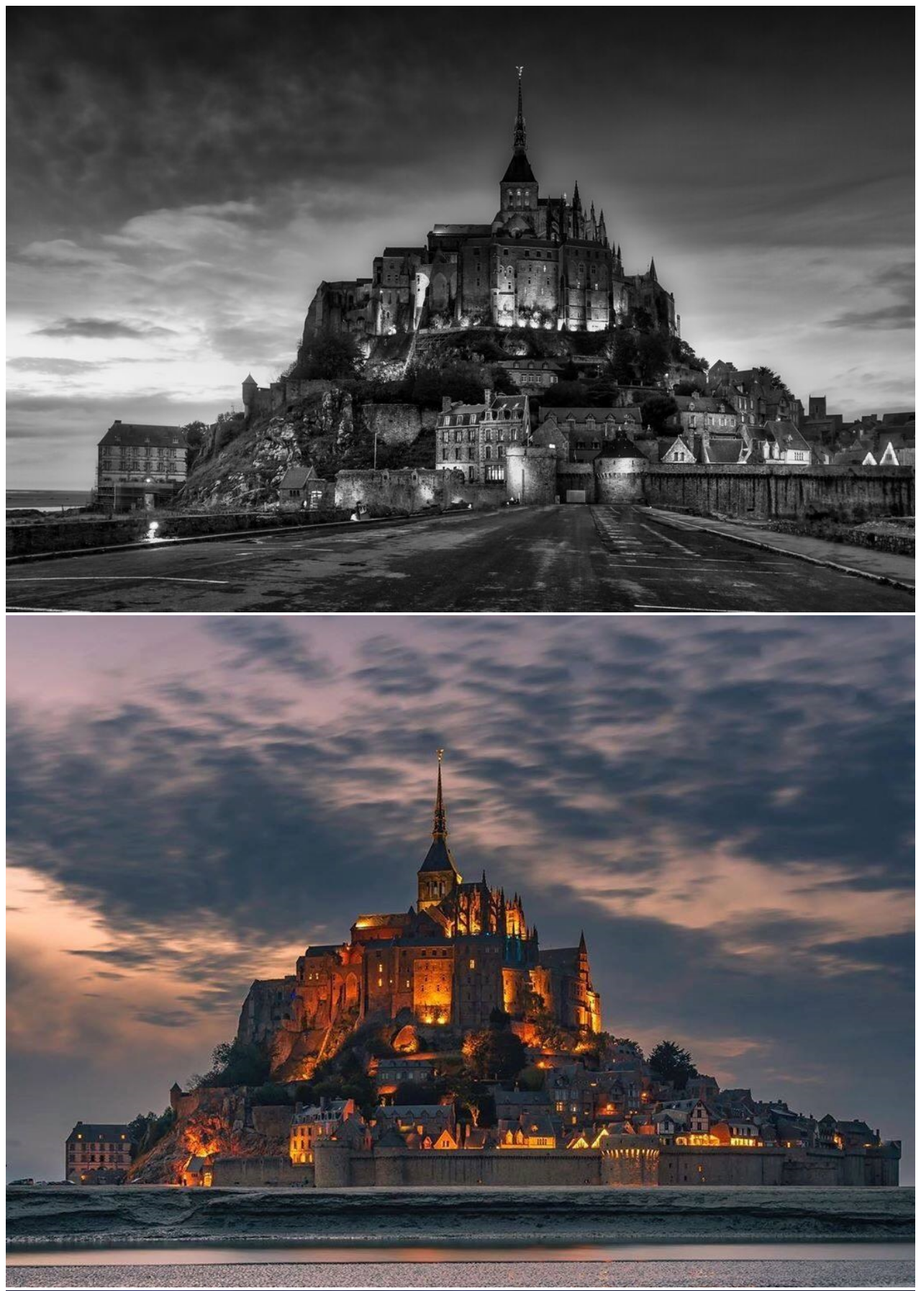
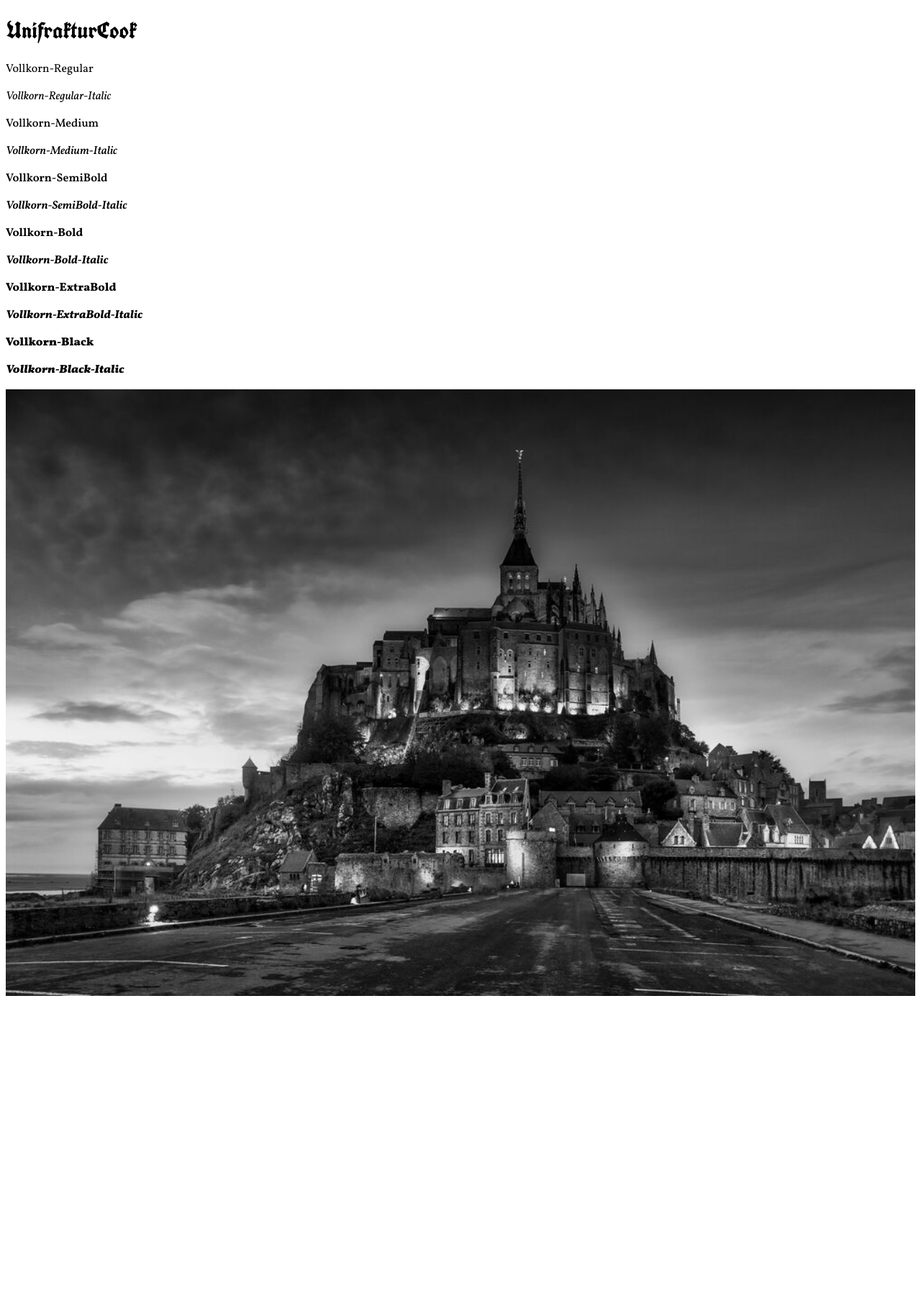
Before and after one commit to Emma-Jonna/Island-Hotel, a PHP site: page / in a window 1280 px wide. Shown: the top 1794 px of the page at 72% size. After the commit the page ends 1384 px from the top, so only its background shows below. Run offline with PHP 8.4, Linux system fonts and the light colour scheme.

Commit message:
added all the font faces

```diff
--- /dev/null
+++ b/CSS/fonts.css
@@ -0,0 +1,109 @@
+@font-face {
+  font-family: 'UnifrakturCook';
+  src: local('UnifrakturCook'),
+    url('/Fonts/UnifrakturCook/UnifrakturCook-Bold.woff2') format('woff2'),
+    url('/Fonts/UnifrakturCook/UnifrakturCook-Bold.woff') format('wuff');
+  font-weight: 700;
+}
+
+@font-face {
+  font-family: 'Vollkorn-Regular';
+  src: local('Vollkorn-Regular'),
+    url('/Fonts/Vollkorn/Vollkorn-Regular.woff2') format('woff2'),
+    url('/Fonts/Vollkorn/Vollkorn-Regular.woff') format('wuff');
+  font-weight: 400;
+}
+
+@font-face {
+  font-family: 'Vollkorn-Regular-Italic';
+  src: local('Vollkorn-Regular-Italic'),
+    url('/Fonts/Vollkorn/Vollkorn-Italic.woff2') format('woff2'),
+    url('/Fonts/Vollkorn/Vollkorn-Italic.woff') format('wuff');
+  font-weight: 400;
+  font-style: italic;
+}
+
+@font-face {
+  font-family: 'Vollkorn-Medium';
+  src: local('Vollkorn-Medium'),
+    url('/Fonts/Vollkorn/Vollkorn-Medium.woff2') format('woff2'),
+    url('/Fonts/Vollkorn/Vollkorn-Medium.woff') format('wuff');
+  font-weight: 500;
+}
+
+@font-face {
+  font-family: 'Vollkorn-Medium-Italic';
+  src: local('Vollkorn-Medium-Italic'),
+    url('/Fonts/Vollkorn/Vollkorn-MediumItalic.woff2') format('woff2'),
+    url('/Fonts/Vollkorn/Vollkorn-MediumItalic.woff') format('wuff');
+  font-weight: 500;
+  font-style: italic;
+}
+
+@font-face {
+  font-family: 'Vollkorn-SemiBold';
+  src: local('Vollkorn-SemiBold'),
+    url('/Fonts/Vollkorn/Vollkorn-SemiBold.woff2') format('woff2'),
+    url('/Fonts/Vollkorn/Vollkorn-SemiBold.woff') format('wuff');
+  font-weight: 600;
+}
+
+@font-face {
+  font-family: 'Vollkorn-SemiBold-Italic';
+  src: local('Vollkorn-SemiBold-Italic'),
+    url('/Fonts/Vollkorn/Vollkorn-SemiBoldItalic.woff2') format('woff2'),
+    url('/Fonts/Vollkorn/Vollkorn-SemiBoldItalic.woff') format('wuff');
+  font-weight: 600;
+  font-style: italic;
+}
+
+@font-face {
+  font-family: 'Vollkorn-Bold';
+  src: local('Vollkorn-Bold'),
+    url('/Fonts/Vollkorn/Vollkorn-Bold.woff2') format('woff2'),
+    url('/Fonts/Vollkorn/Vollkorn-Bold.woff') format('wuff');
+  font-weight: 700;
+}
+
+@font-face {
+  font-family: 'Vollkorn-Bold-Italic';
+  src: local('Vollkorn-Bold-Italic'),
+    url('/Fonts/Vollkorn/Vollkorn-BoldItalic.woff2') format('woff2'),
+    url('/Fonts/Vollkorn/Vollkorn-BoldItalic.woff') format('wuff');
+  font-weight: 700;
+  font-style: italic;
+}
+
+@font-face {
+  font-family: 'Vollkorn-ExtraBold';
+  src: local('Vollkorn-ExtraBold'),
+    url('/Fonts/Vollkorn/Vollkorn-ExtraBold.woff2') format('woff2'),
+    url('/Fonts/Vollkorn/Vollkorn-ExtraBold.woff') format('wuff');
+  font-weight: 800;
+}
+
+@font-face {
+  font-family: 'Vollkorn-ExtraBold-Italic';
+  src: local('Vollkorn-ExtraBold-Italic'),
+    url('/Fonts/Vollkorn/Vollkorn-ExtraBoldItalic.woff2') format('woff2'),
+    url('/Fonts/Vollkorn/Vollkorn-ExtraBoldItalic.woff') format('wuff');
+  font-weight: 800;
+  font-style: italic;
+}
+
+@font-face {
+  font-family: 'Vollkorn-Black';
+  src: local('Vollkorn-Black'),
+    url('/Fonts/Vollkorn/Vollkorn-Black.woff2') format('woff2'),
+    url('/Fonts/Vollkorn/Vollkorn-Black.woff') format('wuff');
+  font-weight: 900;
+}
+
+@font-face {
+  font-family: 'Vollkorn-Black-Italic';
+  src: local('Vollkorn-Black-Italic'),
+    url('/Fonts/Vollkorn/Vollkorn-BlackItalic.woff2') format('woff2'),
+    url('/Fonts/Vollkorn/Vollkorn-BlackItalic.woff') format('wuff');
+  font-weight: 900;
+  font-style: italic;
+}
--- a/CSS/typography.css
+++ b/CSS/typography.css
@@ -0,0 +1,51 @@
+h1 {
+  font-family: 'UnifrakturCook';
+}
+
+.one {
+  font-family: 'Vollkorn-Regular';
+}
+
+.two {
+  font-family: 'Vollkorn-Regular-Italic';
+}
+
+.three {
+  font-family: 'Vollkorn-Medium';
+}
+
+.four {
+  font-family: 'Vollkorn-Medium-Italic';
+}
+
+.five {
+  font-family: 'Vollkorn-SemiBold';
+}
+
+.six {
+  font-family: 'Vollkorn-SemiBold-Italic';
+}
+
+.seven {
+  font-family: 'Vollkorn-Bold';
+}
+
+.eight {
+  font-family: 'Vollkorn-Bold-Italic';
+}
+
+.nine {
+  font-family: 'Vollkorn-ExtraBold';
+}
+
+.ten {
+  font-family: 'Vollkorn-ExtraBold-Italic';
+}
+
+.eleven {
+  font-family: 'Vollkorn-Black';
+}
+
+.twelve {
+  font-family: 'Vollkorn-Black-Italic';
+}
--- a/index.php
+++ b/index.php
@@ -8,14 +8,30 @@
     <link rel="stylesheet" href="/CSS/global.css">
     <link rel="stylesheet" href="/CSS/main.css">
     <link rel="stylesheet" href="/CSS/typography.css">
+    <link rel="stylesheet" href="/CSS/fonts.css">
     <title>Hotel</title>
 </head>
 
 <body>
+    <div class="font-tests">
+        <h1>UnifrakturCook</h1>
+        <p class="one">Vollkorn-Regular</p>
+        <p class="two">Vollkorn-Regular-Italic</p>
+        <p class="three">Vollkorn-Medium</p>
+        <p class="four">Vollkorn-Medium-Italic</p>
+        <p class="five">Vollkorn-SemiBold</p>
+        <p class="six">Vollkorn-SemiBold-Italic</p>
+        <p class="seven">Vollkorn-Bold</p>
+        <p class="eight">Vollkorn-Bold-Italic</p>
+        <p class="nine">Vollkorn-ExtraBold</p>
+        <p class="ten">Vollkorn-ExtraBold-Italic</p>
+        <p class="eleven">Vollkorn-Black</p>
+        <p class="twelve">Vollkorn-Black-Italic</p>
+    </div>
     <img src="/Images/le-mont-saint-michel-by-night.jpg" alt="">
-    <img src="/Images/Best-Beaches-near-Mont-Saint-Michel.jpg" alt="">
-    <img src="/Images/895_0_mon-sen-mishel-smapse1.jpg" alt="">
-    <img src="/Images/castle.jpeg" alt="">
+    <!-- <img src="/Images/Best-Beaches-near-Mont-Saint-Michel.jpg" alt=""> -->
+    <!-- <img src="/Images/895_0_mon-sen-mishel-smapse1.jpg" alt=""> -->
+    <!-- <img src="/Images/castle.jpeg" alt=""> -->
 </body>
 
 </html>
```
